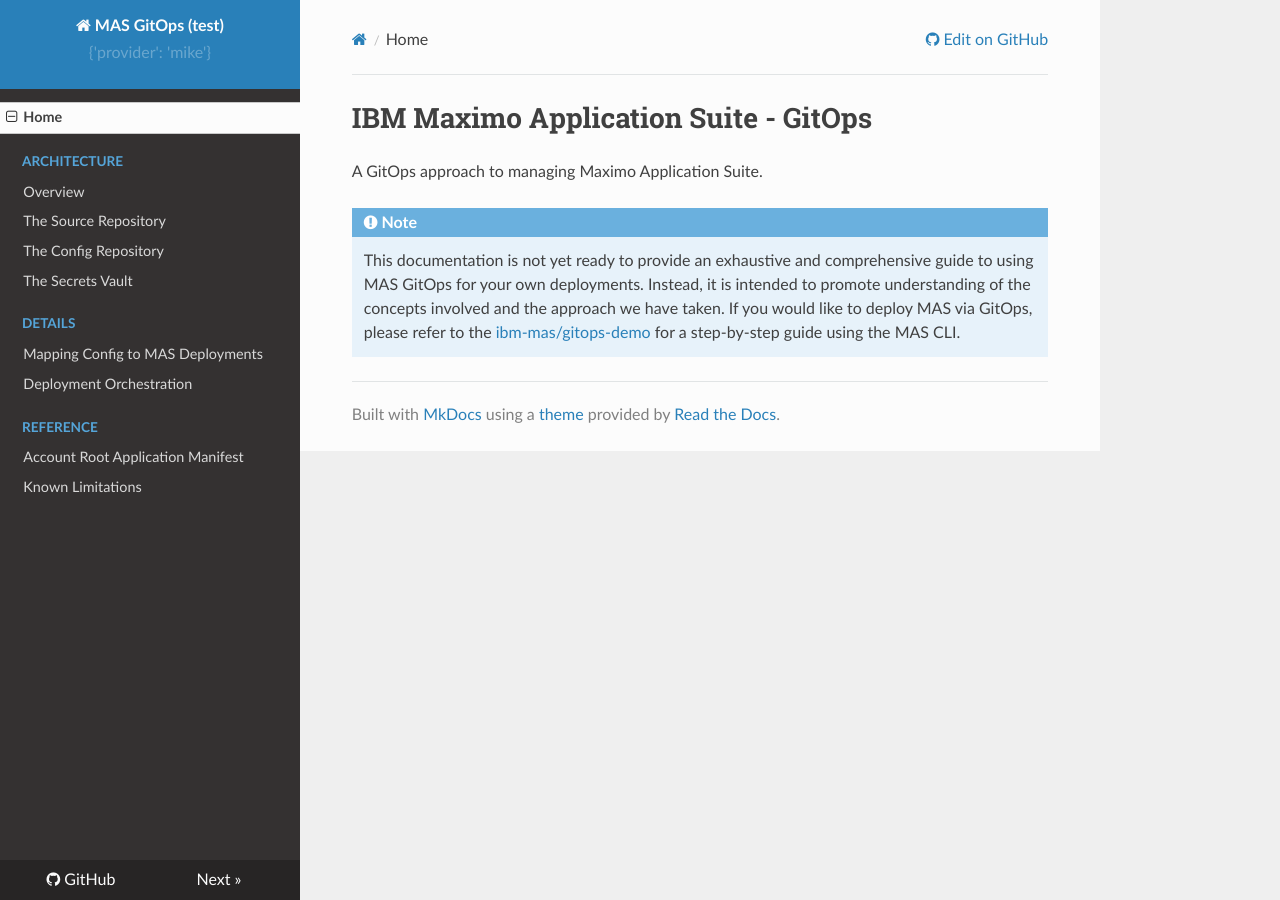
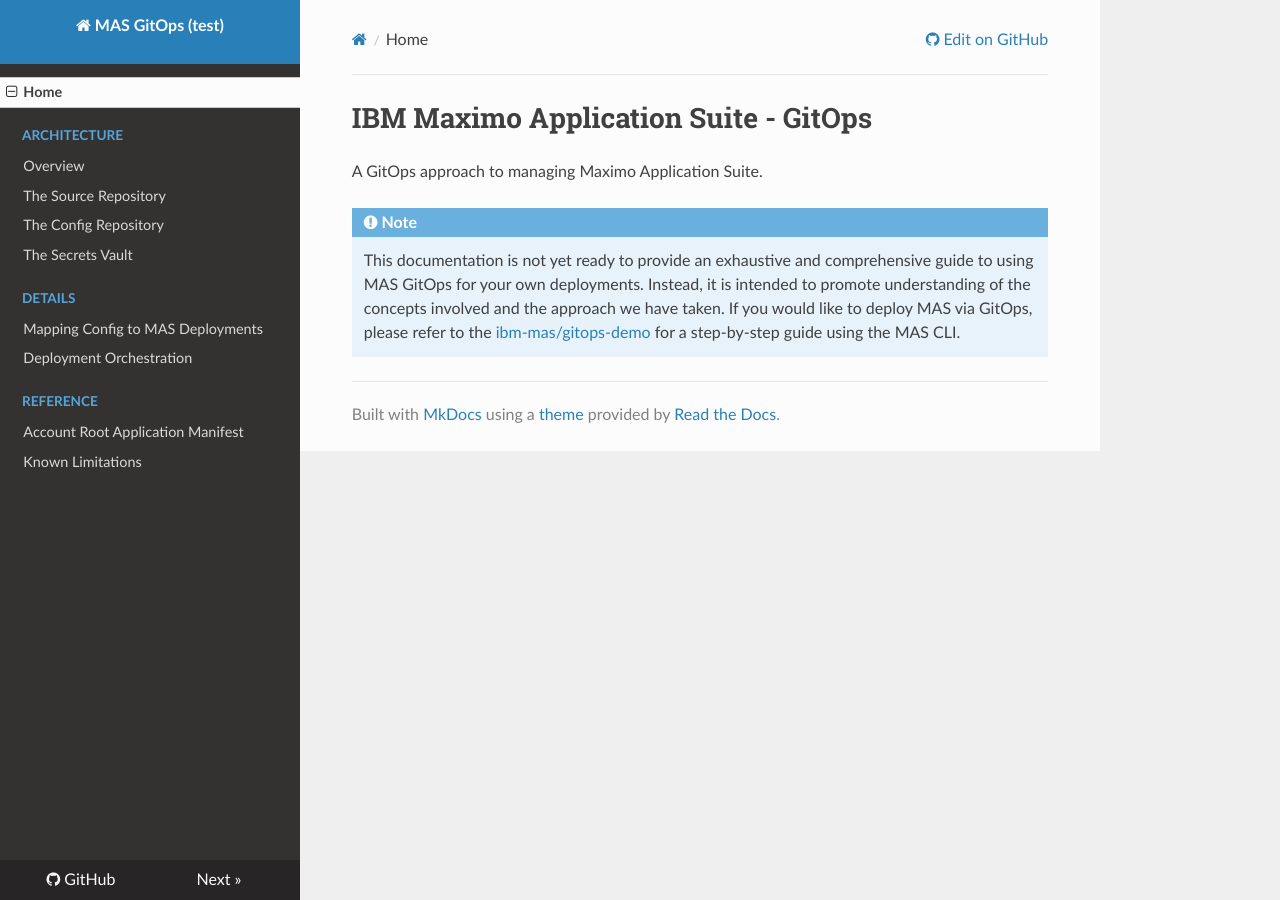
Before and after one commit to tomklapiscak/mkdocsmike, an MkDocs documentation site: the page built from docs/index.md, in a window 1280 px wide. Built offline with MkDocs 1.6.1, drawn with Linux system fonts in a browser that asks for light colours; nearby versions of some CDN libraries.

```diff
--- a/mkdocs.yml
+++ b/mkdocs.yml
@@ -46,7 +46,3 @@
   - admonition
   - attr_list
   - markdown.extensions.footnotes
-
-extra:
-  version:
-    provider: mike
```
Also changed, not shown: 2 other files.
